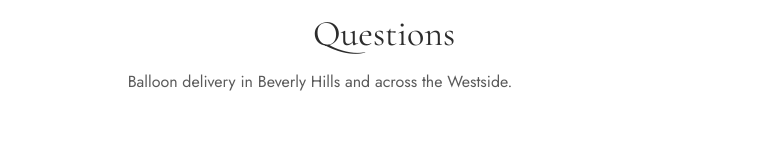
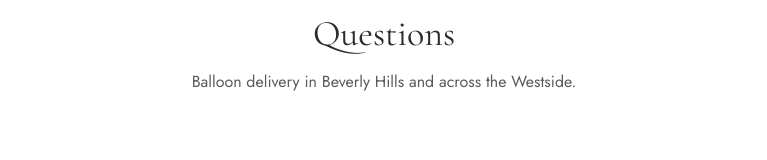
Before and after one commit to hjkim812812/balloons-by-h, a Next.js app: page / in a window 1280 px wide. Shown: the part 4066-4226 px from the top of the page, without its empty margins (256-1023 px from the left). Built offline with nearby package versions, Linux system fonts and the light colour scheme; no server answers.

Commit message:
Center SectionHeader description when align is center.

```diff
--- a/src/components/SectionHeader.tsx
+++ b/src/components/SectionHeader.tsx
@@ -26,7 +26,9 @@
       )}
       <h2 className="font-display text-3xl text-charcoal md:text-4xl">{title}</h2>
       {description && (
-        <p className="mt-4 max-w-xl font-body text-sm leading-relaxed text-charcoal-soft md:text-base">
+        <p
+          className={`mt-4 max-w-xl font-body text-sm leading-relaxed text-charcoal-soft md:text-base${align === "center" ? " mx-auto" : ""}`}
+        >
           {description}
         </p>
       )}
```
